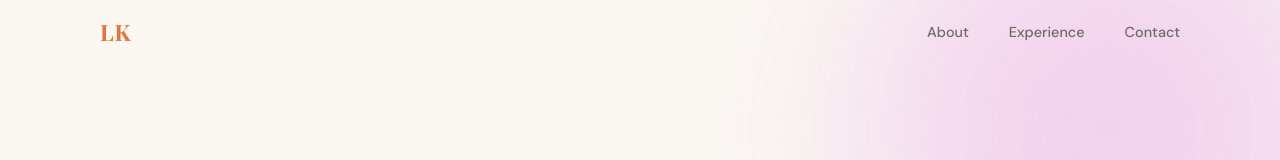
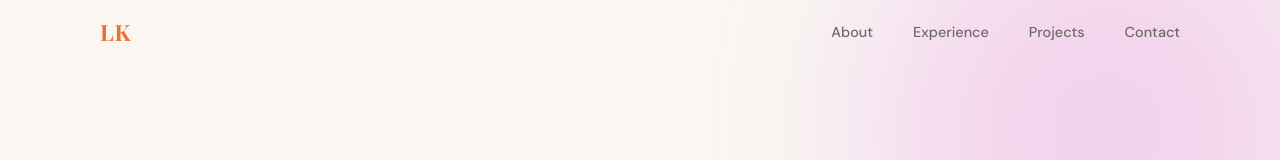
Before and after one commit to lakskanumuri/lk-portfolio, a React (Vite) app: page / in a window 1280 px wide. Shown: the top 160 px of the page. Built offline with nearby package versions, Linux system fonts and the light colour scheme; a web font is replaced by a local one.

Commit message:
Add 'Projects' link to Navbar

```diff
--- a/src/components/Navbar.jsx
+++ b/src/components/Navbar.jsx
@@ -24,6 +24,7 @@ function Navbar() {
         <ul className={`nav-links${menuOpen ? ' open' : ''}`}>
           <li><a href="#about"      className="nav-link" onClick={closeMenu}>About</a></li>
           <li><a href="#experience" className="nav-link" onClick={closeMenu}>Experience</a></li>
+          <li><a href="#projects"    className="nav-link" onClick={closeMenu}>Projects</a></li>
           <li><a href="#contact"    className="nav-link" onClick={closeMenu}>Contact</a></li>
         </ul>
 
```
